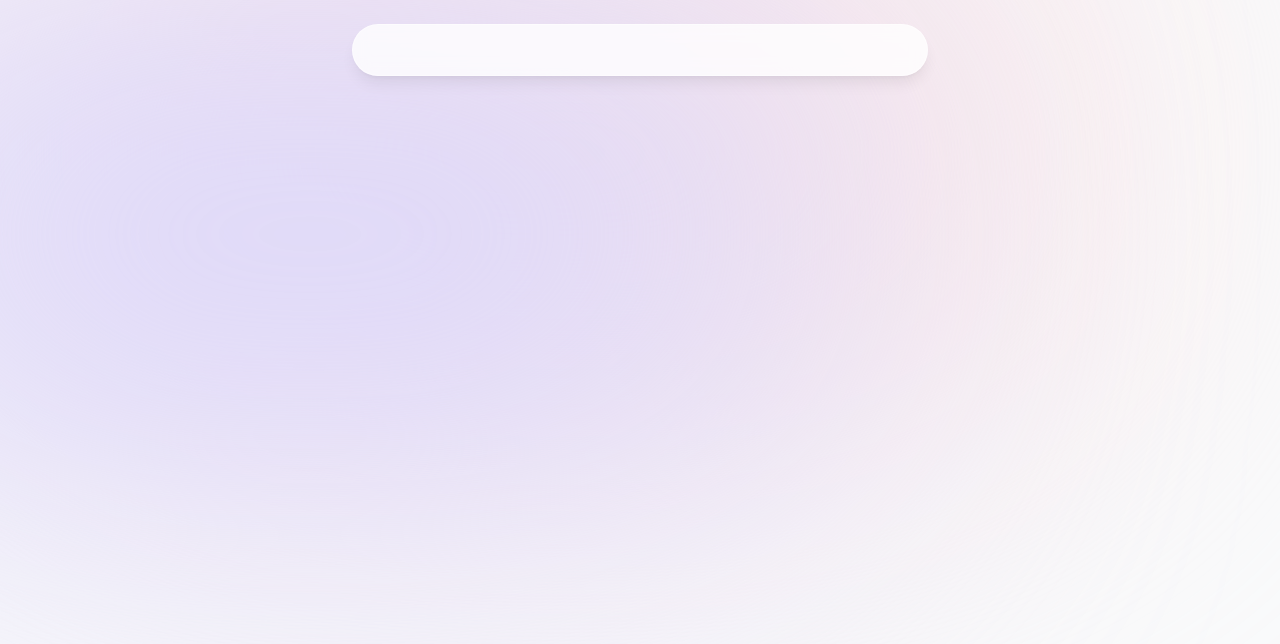
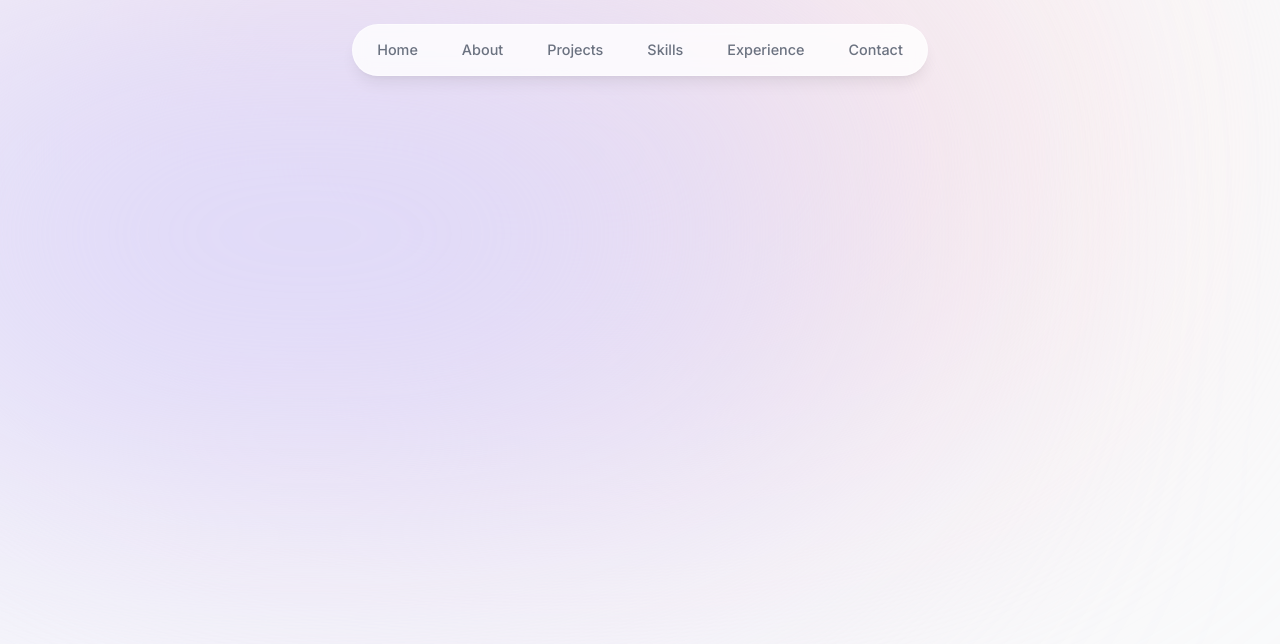
Before and after one commit to bensonbjacob/portfolio_latest, a Next.js app: page / in a window 1280 px wide. Shown: the top 644 px of the page. Built offline with nearby package versions, Linux system fonts and the light colour scheme.

Commit message:
Add navbar to header

```diff
--- a/components/header.tsx
+++ b/components/header.tsx
@@ -2,6 +2,8 @@
 
 import React from 'react';
 import { motion } from 'framer-motion';
+import { links } from '@/lib/data';
+import Link from 'next/link';
 
 export default function Header() {
   return (
@@ -11,6 +13,24 @@ export default function Header() {
         initial={{ y: -100, x: '-50%', opacity: 0 }}
         animate={{ y: 0, x: '-50%', opacity: 1 }}
       ></motion.div>
+
+      <nav className='flex fixed top-[0.15rem] left-1/2 h-12 -translate-x-1/2 py-2 sm:top-[1.7rem] sm:h-[initial] sm:py-0'>
+        <ul className='flex w-[22rem] flex-wrap items-center justify-center gap-y-1 text-[0.9rem] font-medium text-gray-500 sm:w-[initial] sm:flex-nowrap sm:gap-5'>
+          {links.map((link) => (
+            <li
+              className='h-3/4 flex items-center justify-center'
+              key={link.hash}
+            >
+              <Link
+                className='flex w-full items-center justify-center p-3 hover:text-gray-950 transition'
+                href={link.hash}
+              >
+                {link.name}
+              </Link>
+            </li>
+          ))}
+        </ul>
+      </nav>
     </header>
   );
 }
```
